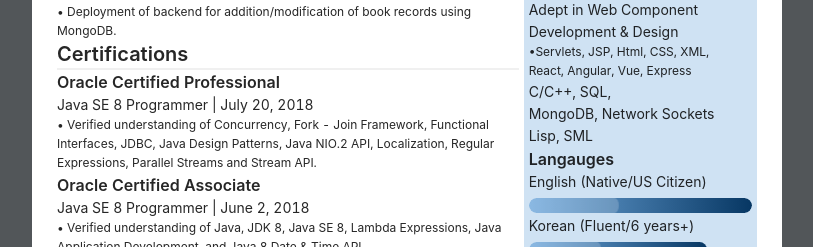
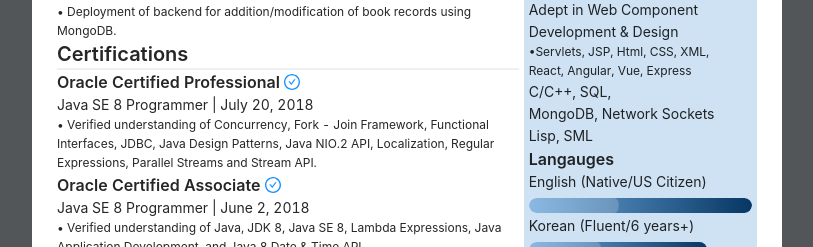
Before and after one commit to bowdawn/oleinikov-resume, a React (Create React App) app: page / in a window 1280 px wide. Shown: the part 680-927 px from the top of the page, without its empty margins (233-1046 px from the left). Built offline with nearby package versions, Linux system fonts and the light colour scheme.

Commit message:
add badges

```diff
--- /dev/null
+++ b/src/static/badges.tsx
@@ -0,0 +1,13 @@
+import { CheckCircleOutlined } from "@ant-design/icons";
+import Link from "antd/lib/typography/Link";
+
+export default {
+    "oracle_professional":
+        <Link target="_blank" rel="noopener noreferrer" href="https://www.credly.com/badges/d7f43dc6-eee8-4778-8ed9-6e579eaa75e6">
+            &nbsp;<CheckCircleOutlined />
+        </Link>,
+    "oracle_associate":
+        <Link target="_blank" rel="noopener noreferrer" href="https://www.credly.com/badges/801eebf9-a03b-4952-ba8c-1c0127ed104f">
+            &nbsp;<CheckCircleOutlined />
+        </Link >
+}
--- a/src/static/contact.tsx
+++ b/src/static/contact.tsx
@@ -4,6 +4,6 @@
 export default {
     "email": "☏ +82 010-4478-6630",
     "mobile": "✉ boleinikov@gmail.com",
-    "linkedin": <Link href="https://linkedin.com/in/boleinikov"><LinkedinOutlined /> linkedin.com/in/boleinikov</Link>,
-    "github":  <Link href="https://github.com/bowdawn"><GithubOutlined /> github.com/bowdawn</Link>
+    "linkedin": <Link target="_blank" rel="noopener noreferrer" href="https://linkedin.com/in/boleinikov"><LinkedinOutlined /> linkedin.com/in/boleinikov</Link>,
+    "github":  <Link target="_blank" rel="noopener noreferrer" href="https://github.com/bowdawn"><GithubOutlined /> github.com/bowdawn</Link>
 }
--- a/src/static/resume_en.tsx
+++ b/src/static/resume_en.tsx
@@ -1,4 +1,6 @@
+
 import Resume from "../types/Resume";
+import badges from "./badges";
 import contact from "./contact";
 import education from "./locales/en/education"
 
@@ -81,8 +83,13 @@
     certificationitem: [{
         description:
             [
-                { type: "header", text: "Oracle Certified Professional" },
-                { type: "title", text: "Java SE 8 Programmer | July 20, 2018" },
+                {
+                    type: "header", text: <div>
+                        Oracle Certified Professional
+                        {badges.oracle_professional}
+                    </div>
+                },
+                { type: "title", text: "Java SE 8 Programmer | July 20, 2018 " },
                 {
                     type: "detail", text: `• Verified understanding of Concurrency, Fork - Join Framework, Functional Interfaces,
                     JDBC, Java Design Patterns, Java NIO.2 API, Localization, Regular Expressions,
@@ -94,7 +101,13 @@
     {
         description:
             [
-                { type: "header", text: "Oracle Certified Associate" },
+                {
+                    type: "header", text:
+                        <div>
+                            Oracle Certified Associate
+                            {badges.oracle_associate}
+                        </div>
+                },
                 { type: "title", text: "Java SE 8 Programmer | June 2, 2018" },
                 {
                     type: "detail", text: `• Verified understanding of Java, JDK 8, Java SE 8, Lambda Expressions, Java
--- a/src/static/resume_kr.tsx
+++ b/src/static/resume_kr.tsx
@@ -1,4 +1,5 @@
 import Resume from "../types/Resume";
+import badges from "./badges";
 import contact from "./contact";
 import education from "./locales/kr/education"
 const resume_kr: Resume =
@@ -78,7 +79,7 @@
     certificationitem: [{
         description:
             [
-                { type: "header", text: "Professional Oracle 자격증 " },
+                { type: "header", text: <div>Professional Oracle 자격증{badges.oracle_professional}</div> },
                 { type: "title", text: "자바 SE 8 프로그래머 | 2018.07.20" },
                 {
                     type: "detail", text: `• Concurrency, Fork - Join Framework, Functional Interfaces, JDBC,
@@ -90,7 +91,7 @@
     {
         description:
             [
-                { type: "header", text: "Associate Oracle 자격증" },
+                { type: "header", text: <div> Associate Oracle 자격증{badges.oracle_associate}</div>},
                 { type: "title", text: "자바 SE 8 프로그래머 | 2018.06.02" },
                 {
                     type: "detail", text: `• Java, JDK 8, Java SE 8, Lambda Expressions, Java Application
```
